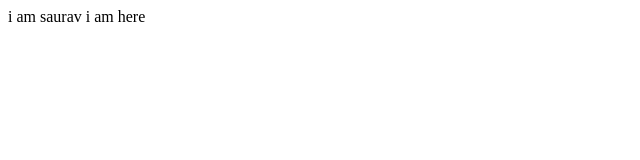
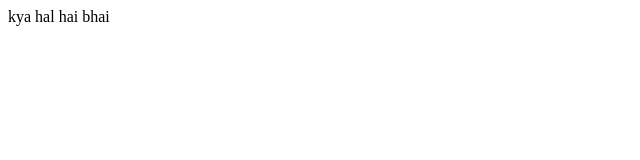
Before and after one commit to SAURAV769/He, a plain HTML site: page index.html in a window 1280 px wide. Shown: the full height of the page, 0-640 px from the left. Drawn offline with Linux system fonts and the light colour scheme.

Commit message:
update index.html

```diff
--- a/index.html
+++ b/index.html
@@ -5,6 +5,6 @@
         <title>Title</title>
     </head>
     <body>
-        i am saurav  i am here
+        kya hal hai bhai
     </body>
 </html>
```
